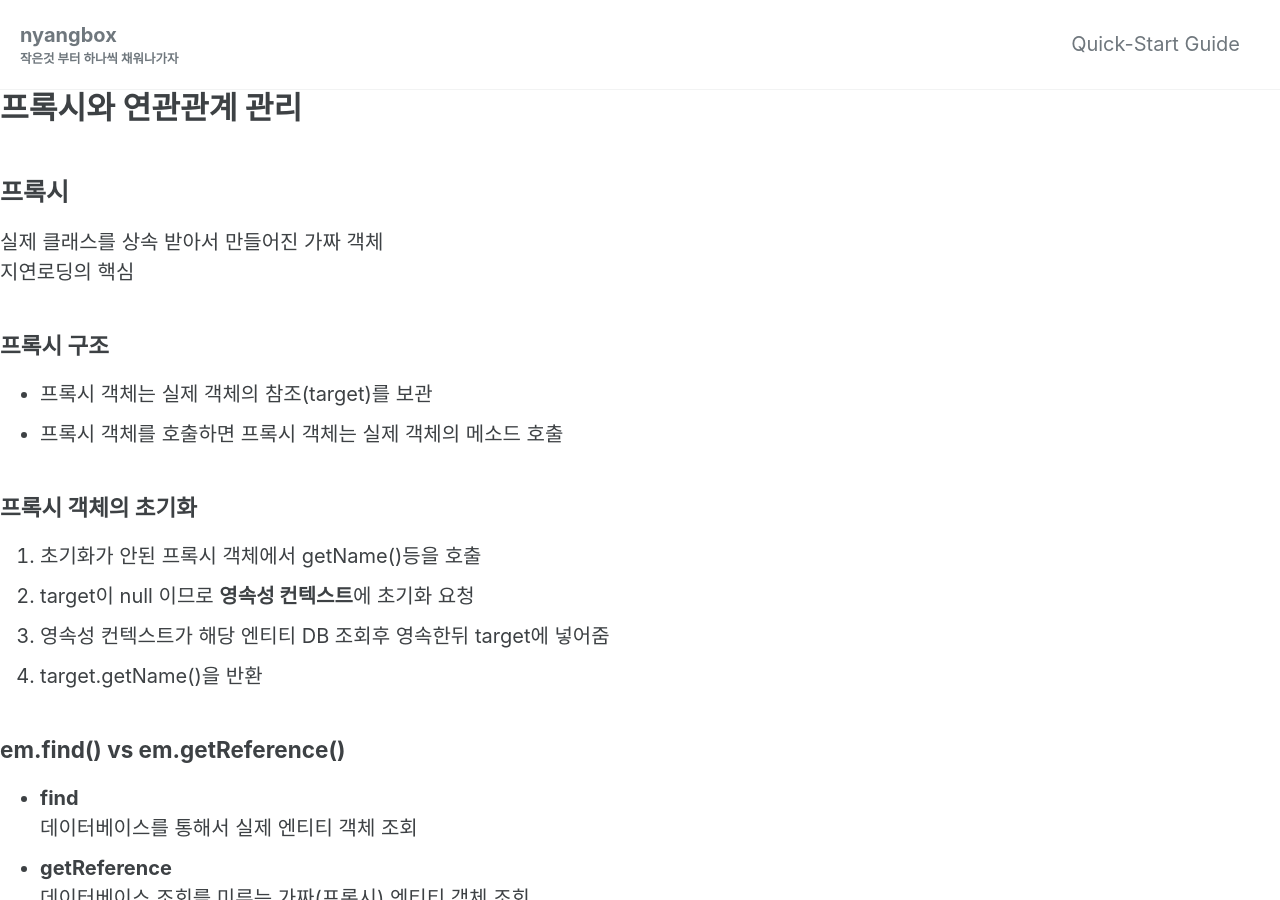
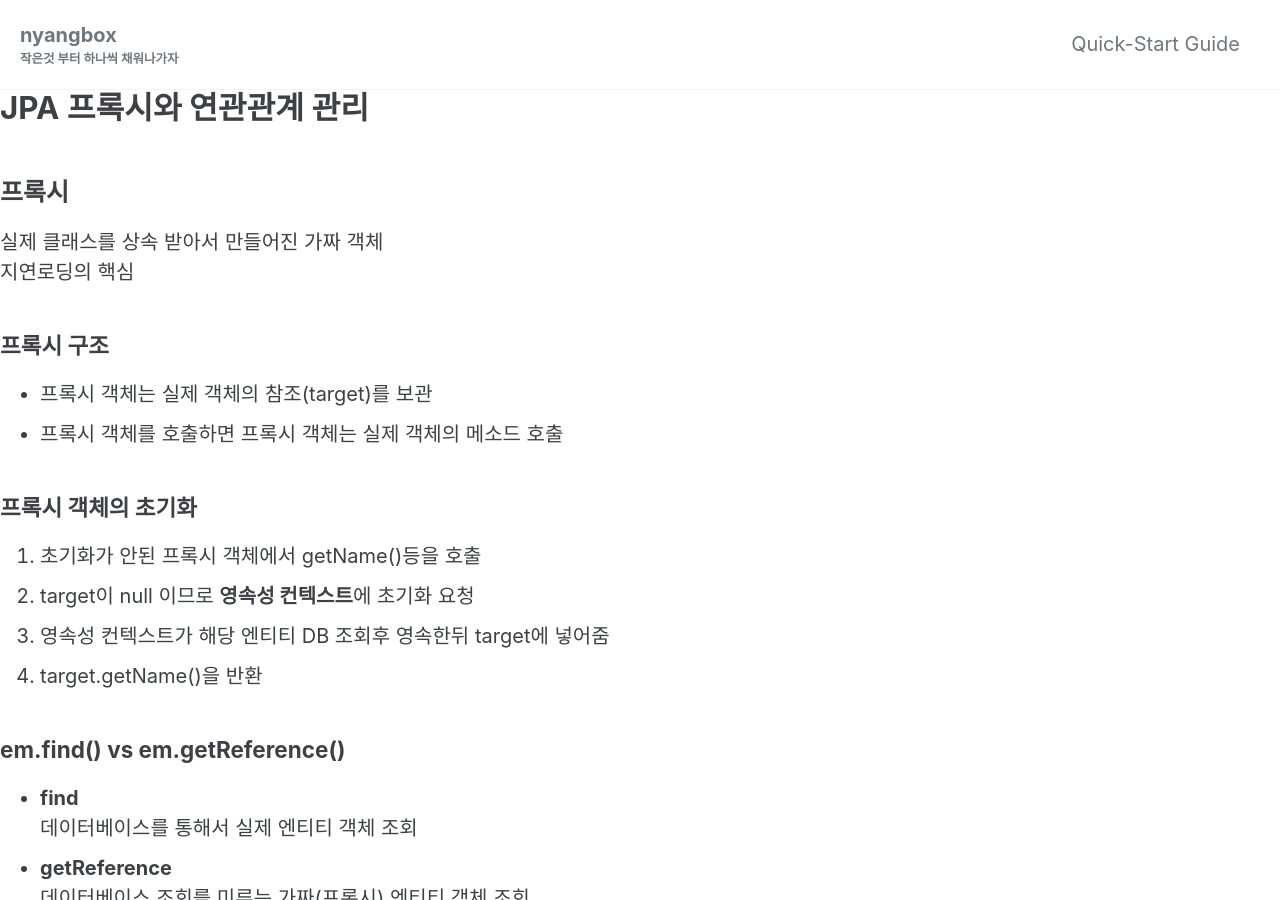
Before and after one commit to maenguin/maenguin.github.io, a Jekyll site: the page built from private/jpa-proxy.md, in a window 1280 px wide and 900 px high. Built offline with Jekyll 4.4.1, drawn with Linux system fonts in a browser that asks for light colours; cached includes are drawn as plain includes; our own code applies the rules of GitHub Pages for plain Markdown files.

Commit message:
Update and rename 2021-01-12-jpa-proxy.md to jpa-proxy.md

```diff
--- a/private/2021-01-12-jpa-proxy.md
+++ b/private/jpa-proxy.md
@@ -1,4 +1,4 @@
-# 프록시와 연관관계 관리
+# JPA 프록시와 연관관계 관리
 ## 프록시
 실제 클래스를 상속 받아서 만들어진 가짜 객체
 지연로딩의 핵심
```
